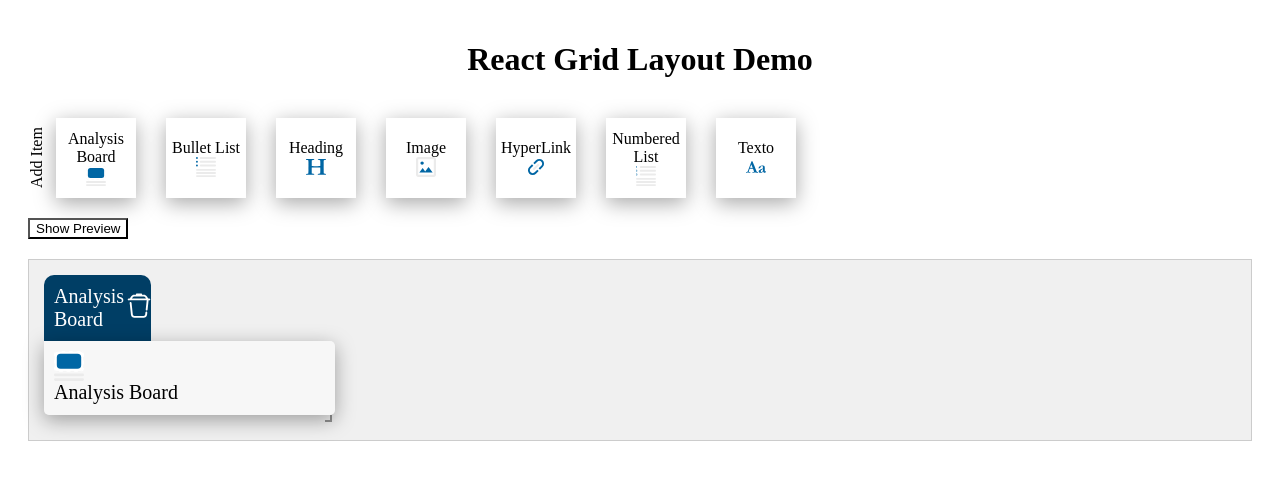
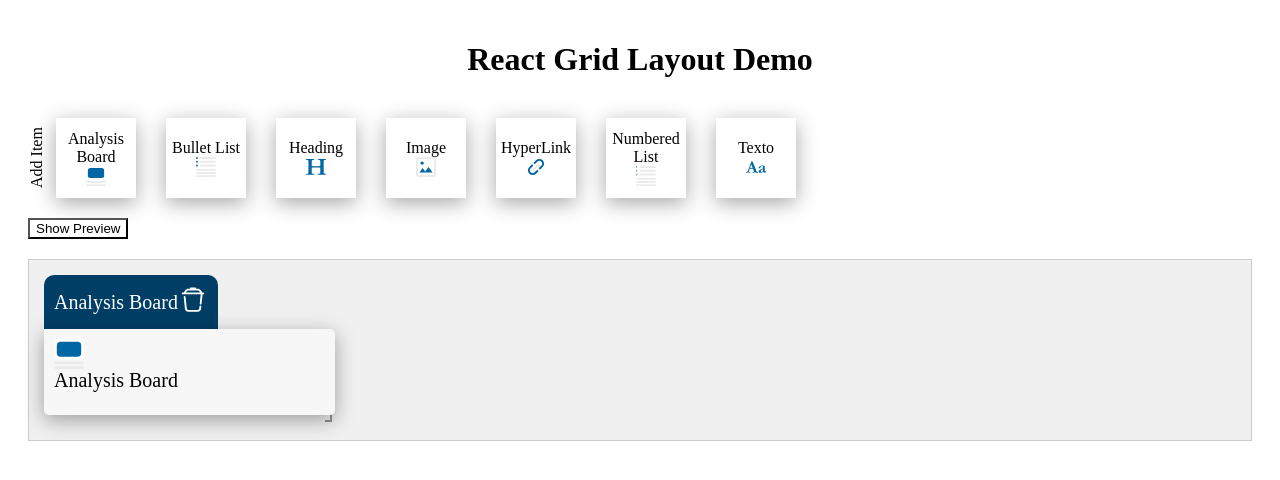
Before and after one commit to yordybb98/react-grid-layout, a React (Vite) app: page / in a window 1280 px wide. Both pictures are taken after a click on the element "Analysis Board". Shown: the top 480 px of the page. Built offline with nearby package versions, Linux system fonts and the light colour scheme.

Commit message:
Fixing Header Items Alignment

```diff
--- a/src/components/Item/Item.css
+++ b/src/components/Item/Item.css
@@ -12,7 +12,8 @@
     padding: 10px;
     background: #003E65;
     border-radius: 10px 10px 0 0;
-    width: 30%;
+    width: fit-content;
+    text-wrap: nowrap;
   }
 
   .title {
```
